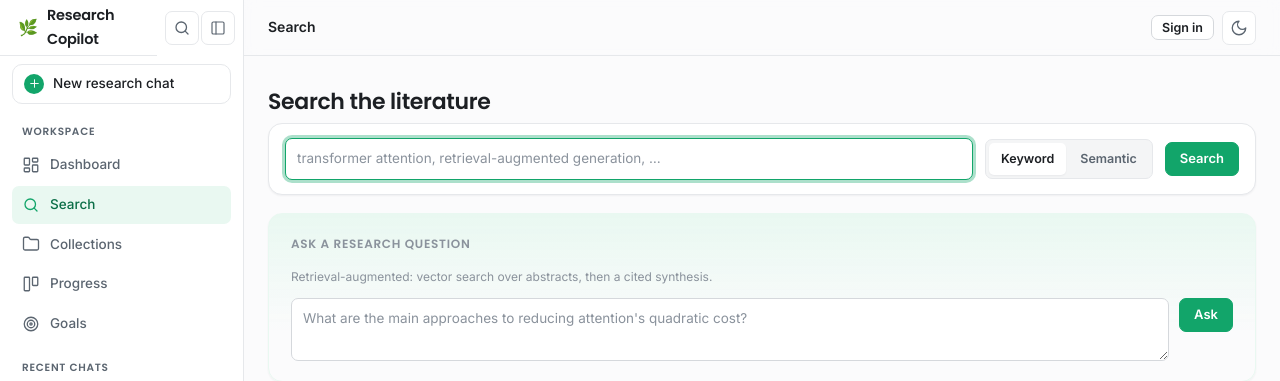
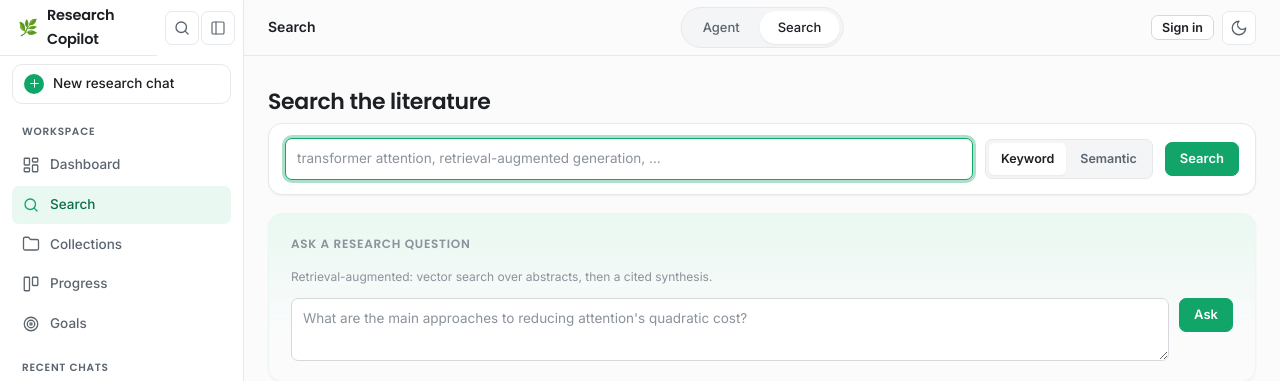
Before and after one commit to Andrew-deb/ai-research-copilot, a Flask app: page /search in a window 1280 px wide. Shown: the top 381 px of the page. Run offline with Flask 3, Linux system fonts and the light colour scheme; data that the repository does not hold is empty; some libraries are stand-ins or nearby versions.

Commit message:
Add topbar center block to search page for improved layout

```diff
--- a/dashboard/templates/search.html
+++ b/dashboard/templates/search.html
@@ -3,7 +3,12 @@
 {% block topbar_title %}Search{% endblock %}
 {% block extra_css %}<link rel="stylesheet" href="{{ url_for('static', filename='css/search.css') }}">{% endblock %}
 
+{% block topbar_center %}
+  {% with active_mode = 'search' %}{% include "_mode_switch.html" %}{% endwith %}
+{% endblock %}
+
 {% block content %}
+
 <h1 class="page-title">Search the literature</h1>
 
 <form class="search-bar" method="get" action="{{ url_for('search.search_page') }}">
```
